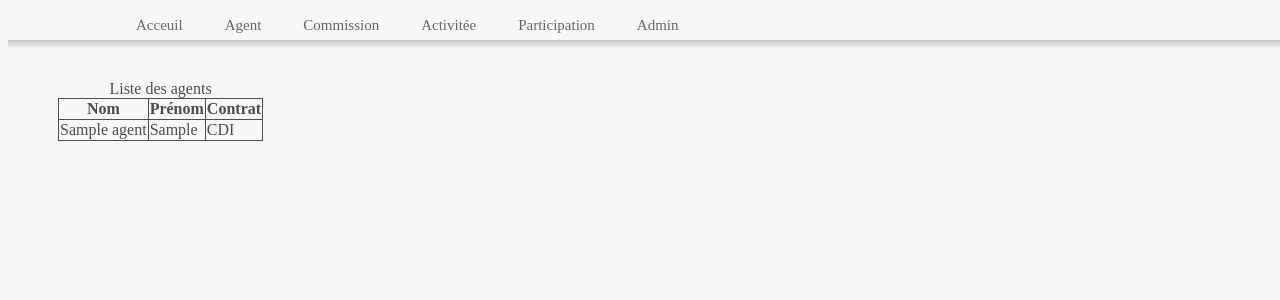
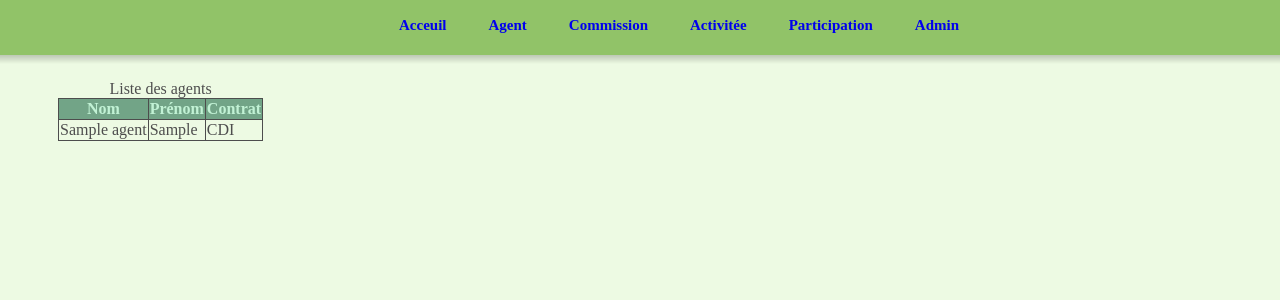
Before and after one commit to Gaha/intranet, a Django app: page /agent in a window 1280 px wide. Shown: the top 300 px of the page. Run offline with Django 3.2, Linux system fonts and the light colour scheme; tables that the repository leaves empty hold one stand-in row (values such as "Sample post").

Commit message:
modification du template

```diff
--- a/ce/static/ce.css
+++ b/ce/static/ce.css
@@ -1,23 +1,25 @@
 body {
-    background: #f8f8f8;
-    font-family: 'SourceSans';
-    -webkit-font-smoothing: subpixel-antialiased;
+    background: #EDFAE3;
     color: #4d4d4d;
 }
 
 header {
-    height: 40px;
+    height: 55px;
+    left : 0px;
+    top: 0;
     width: 100%;
     position: fixed;
-    top: 0;
     z-index: 100;
-    background: #f8f8f8;
+    color: #EDFAE3;
+    background: #91C368;
 }
 
 header nav {
-    position: absolute;
+    position: relative;
     top: 0px;
-    left: 50px;
+    color: #EDFAE3;
+    text-align: center;
+    font-weight: bold;
 }
 
 header nav li {
@@ -27,7 +29,6 @@ header nav li {
 
 header nav li a {
     cursor: pointer;
-    color: #666;
     text-decoration: none;
     font-size: 15px;
     display: block;
@@ -36,7 +37,12 @@ header nav li a {
 }
 
 header nav li a:hover {
-    color: #1a1a1a;
+    color: #72A487;
+    text-decoration: underline;
+}
+
+header nav li a:visited {
+    color: #EDFAE3;
 }
 
 header .shadow {
@@ -57,12 +63,16 @@ table {
     border-collapse: collapse;
 }
 
+th {
+    background: #72A487;
+    color: #C2F2D5;
+    font-weight: bold;
+}
+
 td,th {
     border: thin solid #4d4d4d;
 
 }
-
-
 
 #content {
     height : 100%;
--- a/ce/templates/header.html
+++ b/ce/templates/header.html
@@ -1,7 +1,7 @@
 
 <nav>
 <ul>
-    <li><a href ="#">Acceuil</a></li>
+    <li><a href ="/">Acceuil</a></li>
     <li><a href ="agent.html">Agent</a></li>
     <li><a href ="commission.html">Commission</a></li>
     <li><a href ="activitee.html">Activitée</a></li>
```
